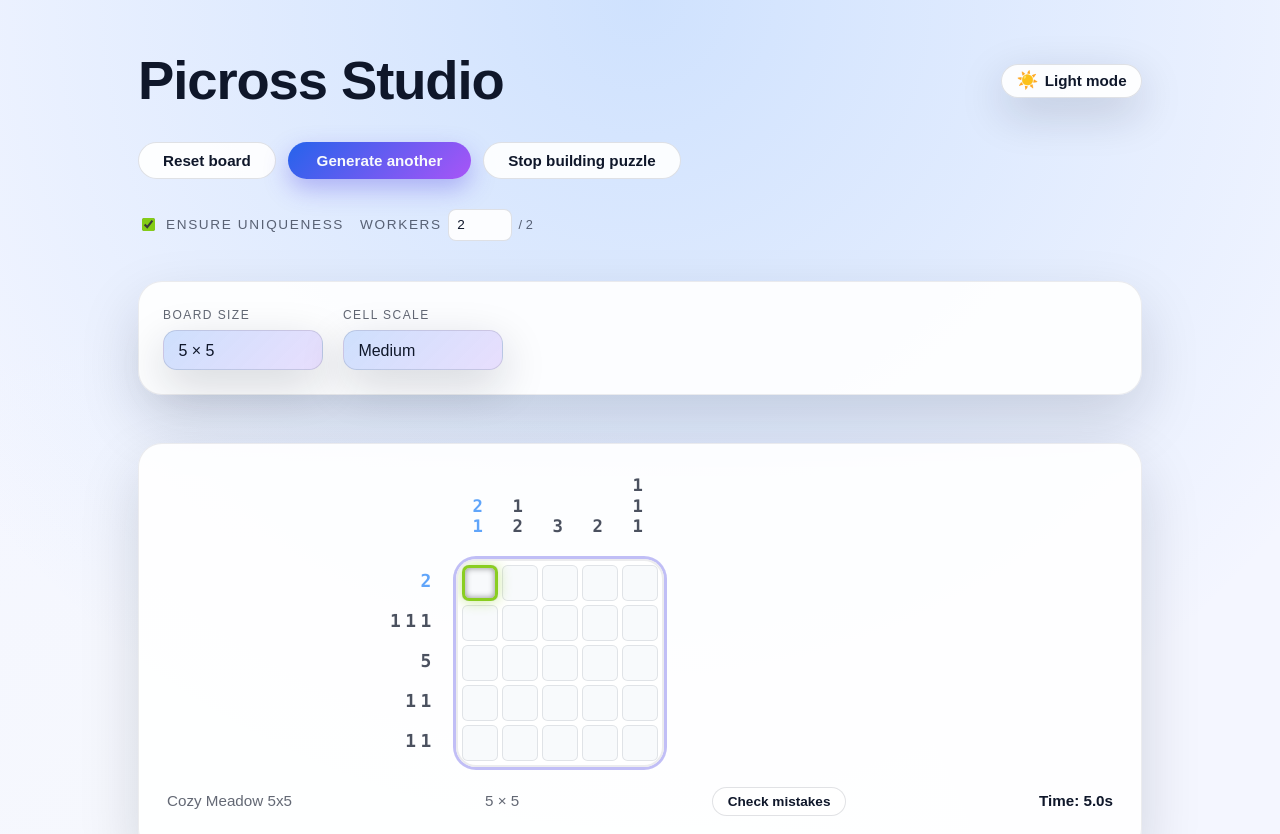
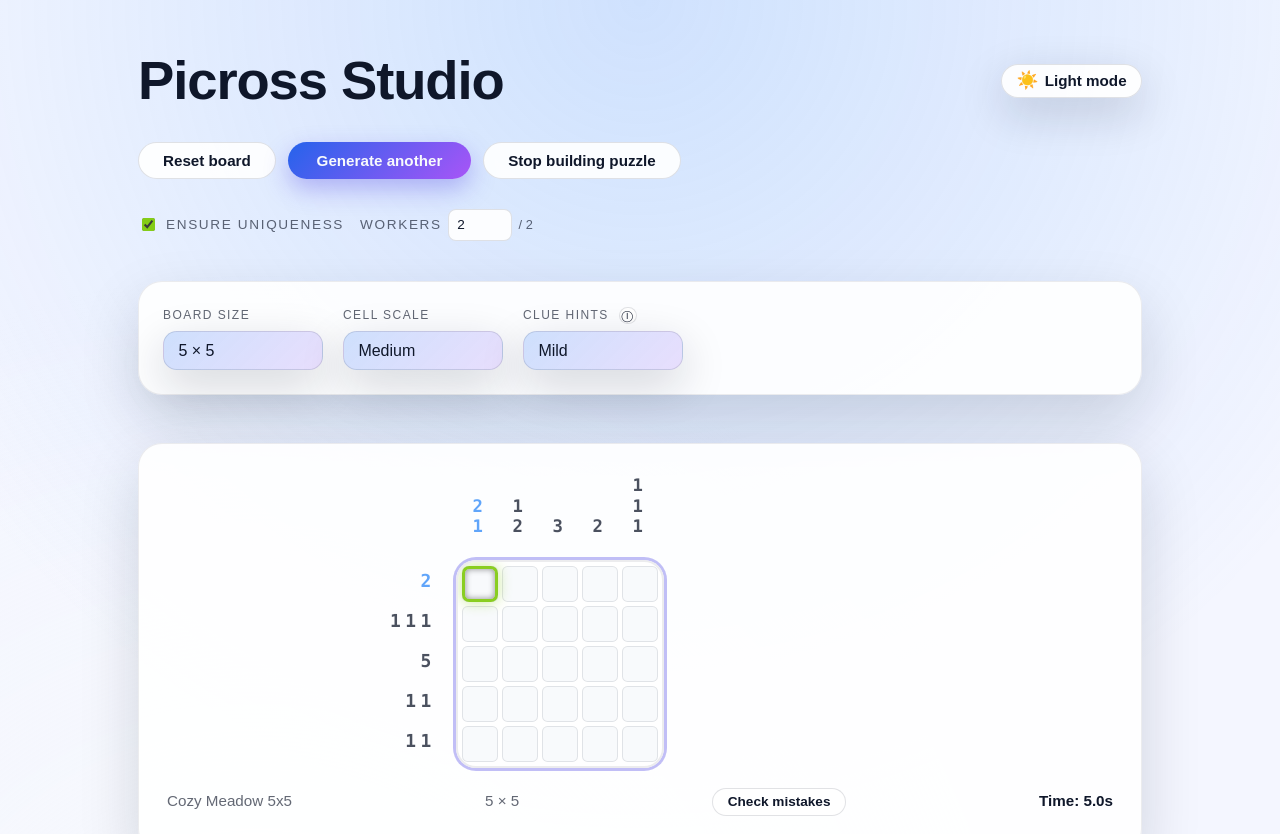
Before and after one commit to evelynluw/multicross, a Svelte app: page / in a window 1280 px wide. Shown: the top 834 px of the page. Built offline with nearby package versions, Linux system fonts and the light colour scheme.

Commit message:
WIP clues hint types

```diff
--- a/src/App.svelte
+++ b/src/App.svelte
@@ -9,6 +9,7 @@
 	type Theme = 'dark' | 'light'
 	type BoardScale = 'small' | 'medium' | 'large'
 	type CellError = 'missing' | 'overfill'
+	type ClueHintMode = 'aggressive' | 'medium' | 'mild'
 
 	const keyboardControls = [
 		{ label: 'Arrow Keys / WASD', description: 'Move the focused cell' },
@@ -32,6 +33,11 @@
 		medium: 'Medium',
 		large: 'Large'
 	}
+	const clueHintOptions: Array<{ value: ClueHintMode; label: string }> = [
+		{ value: 'aggressive', label: 'Aggressive' },
+		{ value: 'medium', label: 'Medium' },
+		{ value: 'mild', label: 'Mild' }
+	]
 
 	const createGrid = (size: number): CellState[][] =>
 		Array.from({ length: size }, () => Array<CellState>(size).fill('blank'))
@@ -39,6 +45,7 @@
 	const createErrorMap = (size: number): (CellError | null)[][] =>
 		Array.from({ length: size }, () => Array<CellError | null>(size).fill(null))
 
+	// A contiguous run used for clue/hint evaluation.
 	type Run = { start: number; end: number; length: number }
 
 	const isFinalizedCell = (cell: CellState) => cell === 'filled' || cell === 'crossed'
@@ -57,6 +64,7 @@
 		return indices
 	}
 
+	// Builds solution runs from a boolean solution line.
 	const computeRuns = (line: boolean[]): Run[] => {
 		const runs: Run[] = []
 		let start = -1
@@ -74,6 +82,65 @@
 		return runs
 	}
 
+	// Builds player-filled runs and marks if they are closed by crosses or borders.
+	const computeFilledRuns = (line: CellState[]) => {
+		const runs: Array<Run & { closed: boolean }> = []
+		let start = -1
+		for (let idx = 0; idx <= line.length; idx += 1) {
+			const value = line[idx] === 'filled'
+			if (value && start === -1) {
+				start = idx
+			}
+			if ((!value || idx === line.length) && start !== -1) {
+				const end = idx - 1
+				const left = start === 0 || line[start - 1] === 'crossed'
+				const right = end === line.length - 1 || line[end + 1] === 'crossed'
+				runs.push({ start, end, length: end - start + 1, closed: left && right })
+				start = -1
+			}
+		}
+		return runs
+	}
+
+	// Determines which clues should dim based on the current hint mode.
+	const computeClueSatisfaction = (
+		clues: number[],
+		line: CellState[],
+		solutionLine: boolean[]
+	): boolean[] => {
+		if (!clues.length) {
+			return []
+		}
+		if (clueHintMode === 'mild') {
+			// Mild: only dim when the entire line is solved.
+			const lineSolved = clues.every((clue) => clue > 0) &&
+				!line.some((cell, idx) => cell === 'filled' && !solutionLine[idx]) &&
+				solutionLine.every((shouldFill, idx) => !shouldFill || line[idx] === 'filled')
+			return clues.map(() => lineSolved)
+		}
+		if (clueHintMode === 'aggressive') {
+			// Aggressive: dim a clue as soon as its solution run is satisfied.
+			const solutionRuns = computeRuns(solutionLine)
+			return solutionRuns.map((run) => isRunSatisfied(line, solutionLine, run))
+		}
+		// Medium: dim closed runs only if the clue length is non-ambiguous.
+		const closedRuns = computeFilledRuns(line).filter((run) => run.closed)
+		if (!closedRuns.length) {
+			return clues.map(() => false)
+		}
+		const clueCounts = clues.reduce<Record<number, number>>((acc, clue) => {
+			acc[clue] = (acc[clue] ?? 0) + 1
+			return acc
+		}, {})
+		return clues.map((clue) => {
+			if ((clueCounts[clue] ?? 0) > 1) {
+				return false
+			}
+			return closedRuns.some((run) => run.length === clue)
+		})
+	}
+
+	// Checks whether a given solution run is matched by the player's fills.
 	const isRunSatisfied = (line: CellState[], solutionLine: boolean[], run: Run) => {
 		for (let idx = run.start; idx <= run.end; idx += 1) {
 			if (line[idx] !== 'filled') {
@@ -139,6 +206,7 @@
 	let generating = false
 	let generatorError = ''
 	let boardScale: BoardScale = 'medium'
+	let clueHintMode: ClueHintMode = 'mild'
 	let theme: Theme = 'dark'
 	let isHydrated = false
 	let ensureUniqueness = true
@@ -172,24 +240,23 @@
 	$: dimension = puzzle.size
 	$: rowHints = puzzle.rows
 	$: columnHints = puzzle.cols
+	// Boolean solution grid used by hinting and completion rules.
 	$: solutionGrid = puzzle.solution.map((row) => row.map((value) => Boolean(value)))
 	$: focusedCellId = cellId(cursor.row, cursor.col)
 	$: cellSize = computeCellSize(dimension, boardScale)
 	$: cellGap = computeCellGap(dimension)
 	$: separatorIndices = getSeparatorIndices(dimension)
-	$: solutionRowRuns = solutionGrid.map((row) => computeRuns(row))
-	$: solutionColumnRuns = Array.from({ length: dimension }, (_value, col) =>
-		computeRuns(solutionGrid.map((row) => row[col]))
-	)
-	$: rowClueSatisfied = solutionRowRuns.map((runs, rowIdx) => {
+	// Per-row clue dimming state based on selected hint mode.
+	$: rowClueSatisfied = rowHints.map((clues, rowIdx) => {
 		const line = grid[rowIdx] ?? []
 		const solutionLine = solutionGrid[rowIdx] ?? []
-		return runs.map((run) => isRunSatisfied(line, solutionLine, run))
+		return computeClueSatisfaction(clues, line, solutionLine)
 	})
-	$: columnClueSatisfied = solutionColumnRuns.map((runs, colIdx) => {
+	// Per-column clue dimming state based on selected hint mode.
+	$: columnClueSatisfied = columnHints.map((clues, colIdx) => {
 		const line = grid.map((row) => row[colIdx])
 		const solutionLine = solutionGrid.map((row) => row[colIdx])
-		return runs.map((run) => isRunSatisfied(line, solutionLine, run))
+		return computeClueSatisfaction(clues, line, solutionLine)
 	})
 	$: boardComplete = grid.every((row) => row.every(isFinalizedCell))
 	$: hasIncorrectFill = grid.some((row, rIdx) =>
@@ -792,6 +859,25 @@
 					{/each}
 				</select>
 			</label>
+			<label class="size-picker">
+				<span>
+					Clue hints
+					<span
+						class="hint-info"
+						title="Aggressive: dims as soon as a run matches the solution position.
+            Medium: dims only closed runs (surrounded by X/border) and non-ambiguous lengths.
+            Mild: dims only when the entire row/column is solved."
+						aria-label="Clue hint modes info"
+					>
+						ⓘ
+					</span>
+				</span>
+				<select bind:value={clueHintMode} aria-label="Select clue hint mode">
+					{#each clueHintOptions as option}
+						<option value={option.value}>{option.label}</option>
+					{/each}
+				</select>
+			</label>
 		</div>
 		{#if generatorError}
 			<p class="error">{generatorError}</p>
--- a/src/app.css
+++ b/src/app.css
@@ -361,6 +361,21 @@ button:active {
   color: var(--text-muted);
 }
 
+.hint-info {
+  display: inline-flex;
+  align-items: center;
+  justify-content: center;
+  width: 1.1rem;
+  height: 1.1rem;
+  margin-left: 0.35rem;
+  border-radius: 999px;
+  border: 1px solid var(--select-border);
+  color: var(--text-primary);
+  background: var(--select-bg);
+  font-size: 0.7rem;
+  cursor: help;
+}
+
 .size-picker select {
   appearance: none;
   border-radius: 0.85rem;
```
